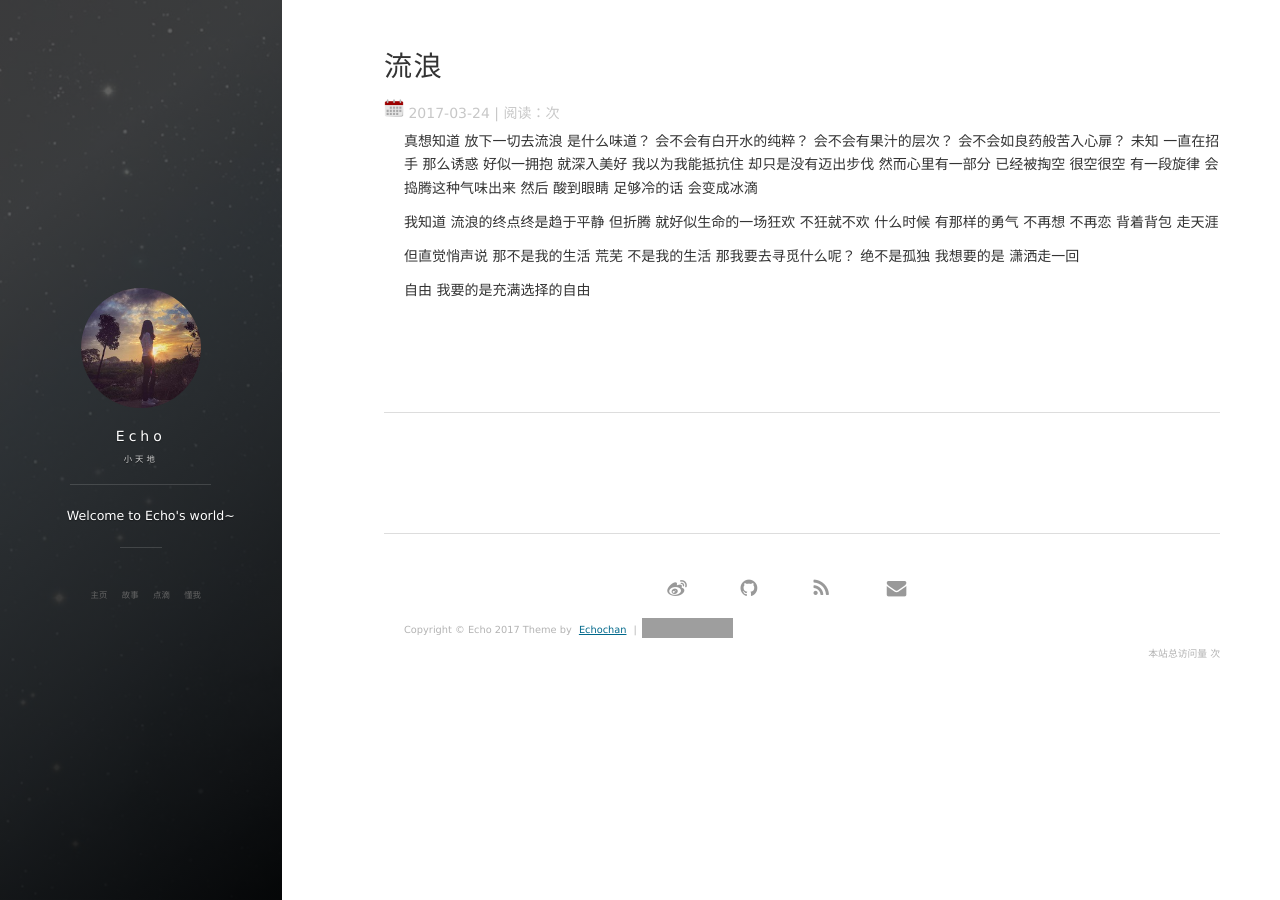
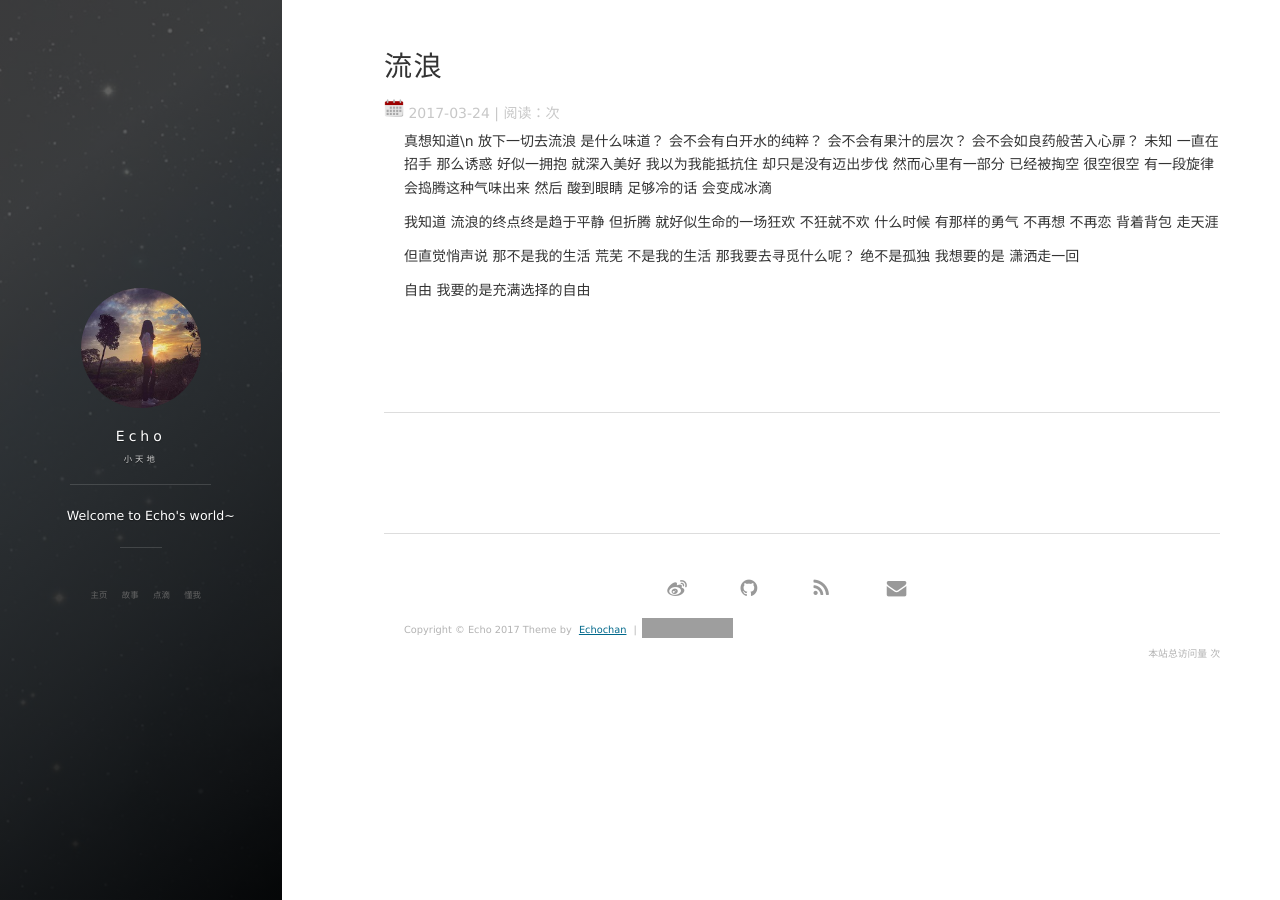
Before and after one commit to echochanmeme/echochanmeme.github.io, a Jekyll site: the page built from _posts/2017-03-24-流浪.md, in a window 1280 px wide. Built offline with Jekyll 4.4.1, drawn with Linux system fonts in a browser that asks for light colours; nearby versions of some CDN libraries; comment, search, counter and statistics services are not loaded; grey boxes are pictures that could not be loaded.

```diff
--- a/_posts/2017-03-24-流浪.md
+++ b/_posts/2017-03-24-流浪.md
@@ -5,7 +5,7 @@ date: 2017-03-24
 description: "到世界的尽头流浪的人，不会是我"
 tag: 博客
 ---
-真想知道
+真想知道\n
 放下一切去流浪
 是什么味道？
 会不会有白开水的纯粹？
```
